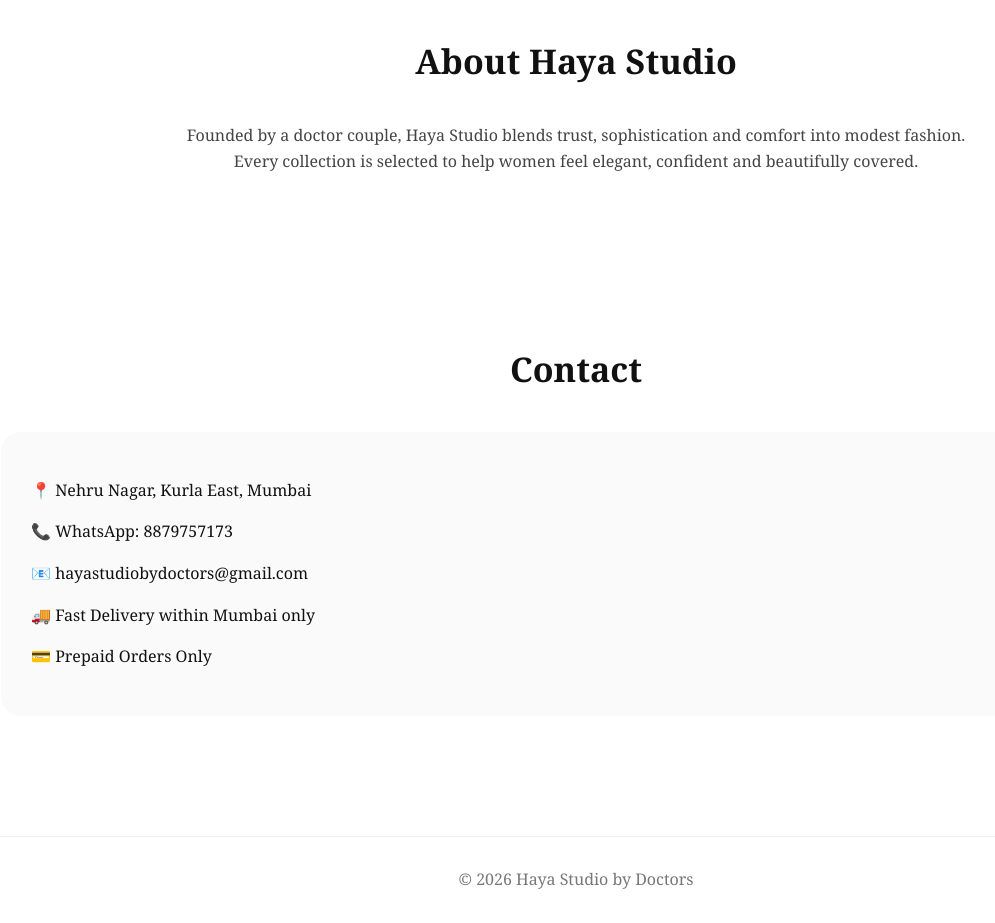
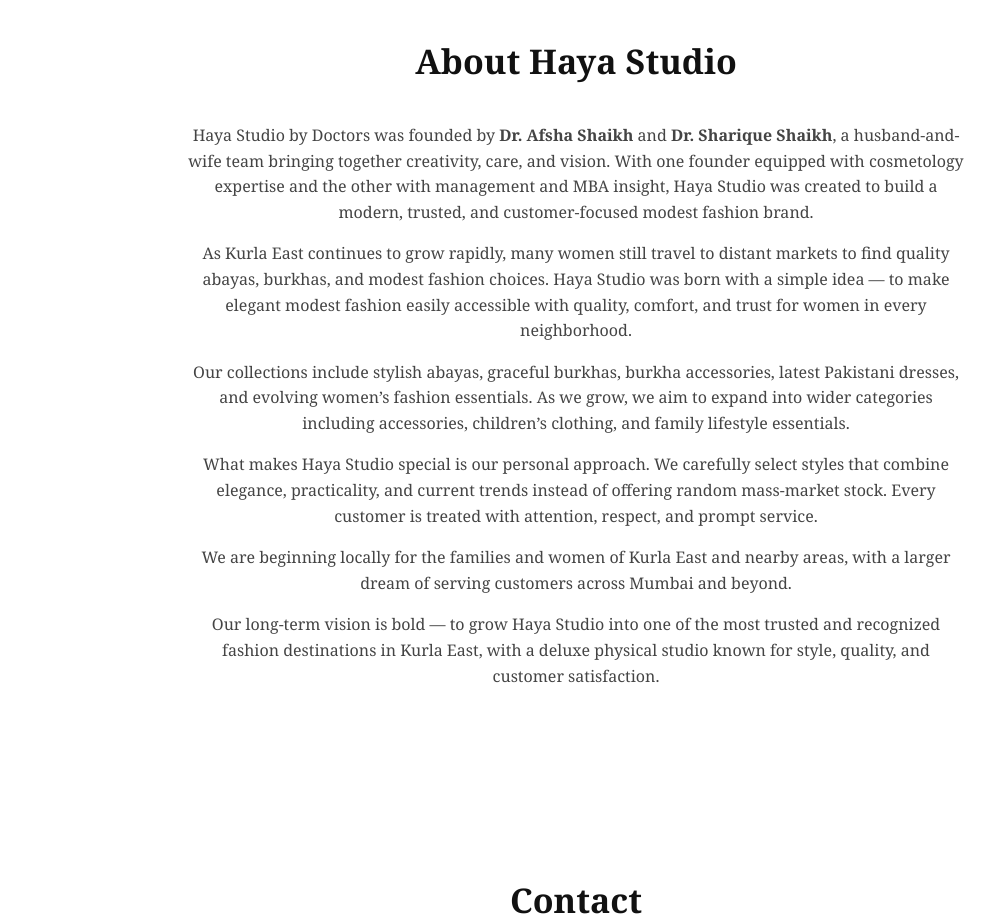
Before and after one commit to hayastudiobydoctors/haya-studio-website, a plain HTML site: page index.html in a window 1280 px wide. Shown: the part 1220-2143 px from the top of the page, without its empty margins (64-1059 px from the left). Drawn offline with Linux system fonts and the light colour scheme.

Commit message:
Update index.html

```diff
--- a/index.html
+++ b/index.html
@@ -221,7 +221,31 @@
 <h2 class="title">About Haya Studio</h2>
 
 <div class="about">
-Founded by a doctor couple, Haya Studio blends trust, sophistication and comfort into modest fashion. Every collection is selected to help women feel elegant, confident and beautifully covered.
+
+<p>
+Haya Studio by Doctors was founded by <b>Dr. Afsha Shaikh</b> and <b>Dr. Sharique Shaikh</b>, a husband-and-wife team bringing together creativity, care, and vision. With one founder equipped with cosmetology expertise and the other with management and MBA insight, Haya Studio was created to build a modern, trusted, and customer-focused modest fashion brand.
+</p>
+
+<p>
+As Kurla East continues to grow rapidly, many women still travel to distant markets to find quality abayas, burkhas, and modest fashion choices. Haya Studio was born with a simple idea — to make elegant modest fashion easily accessible with quality, comfort, and trust for women in every neighborhood.
+</p>
+
+<p>
+Our collections include stylish abayas, graceful burkhas, burkha accessories, latest Pakistani dresses, and evolving women’s fashion essentials. As we grow, we aim to expand into wider categories including accessories, children’s clothing, and family lifestyle essentials.
+</p>
+
+<p>
+What makes Haya Studio special is our personal approach. We carefully select styles that combine elegance, practicality, and current trends instead of offering random mass-market stock. Every customer is treated with attention, respect, and prompt service.
+</p>
+
+<p>
+We are beginning locally for the families and women of Kurla East and nearby areas, with a larger dream of serving customers across Mumbai and beyond.
+</p>
+
+<p>
+Our long-term vision is bold — to grow Haya Studio into one of the most trusted and recognized fashion destinations in Kurla East, with a deluxe physical studio known for style, quality, and customer satisfaction.
+</p>
+
 </div>
 
 </section>
```
